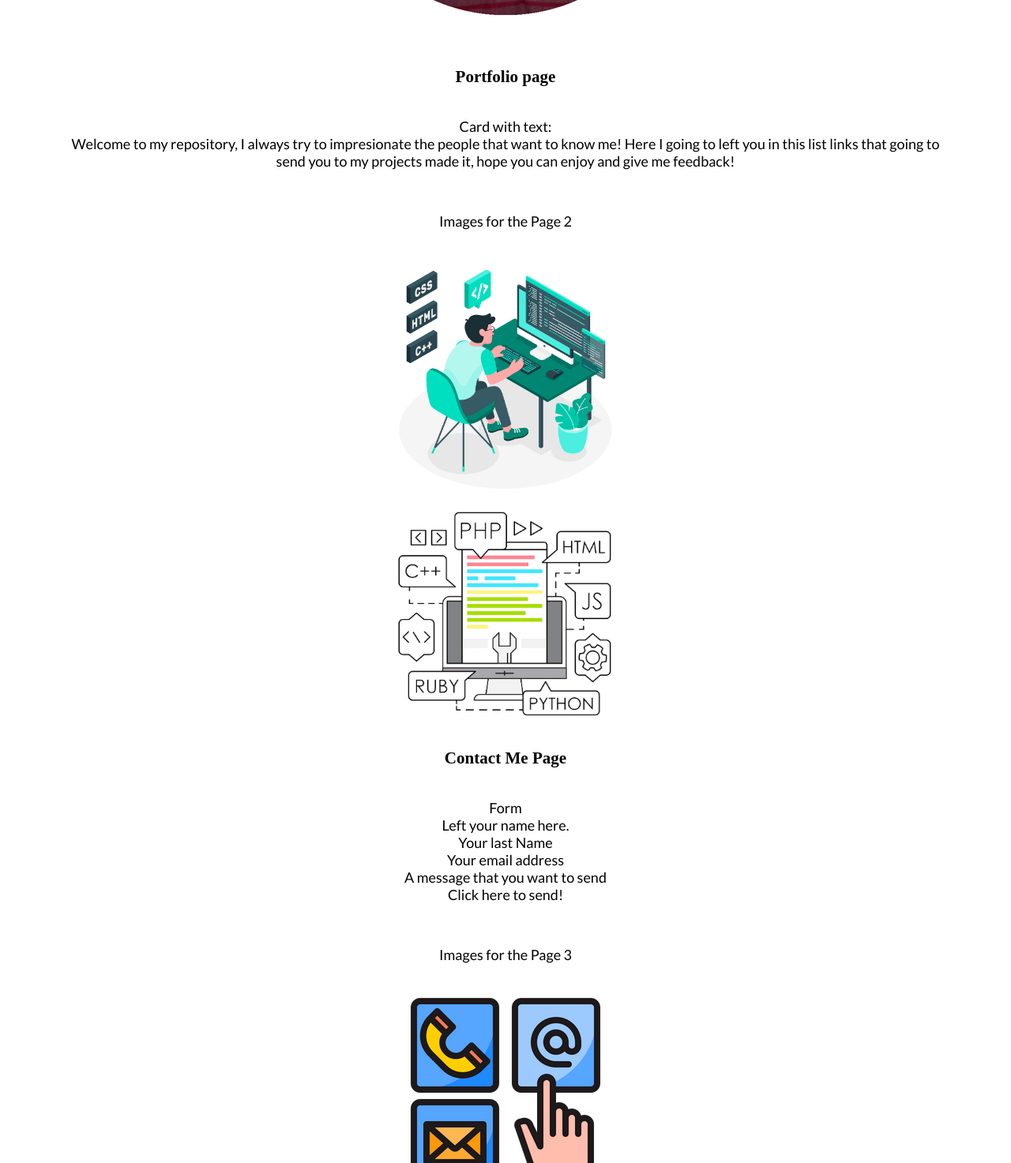
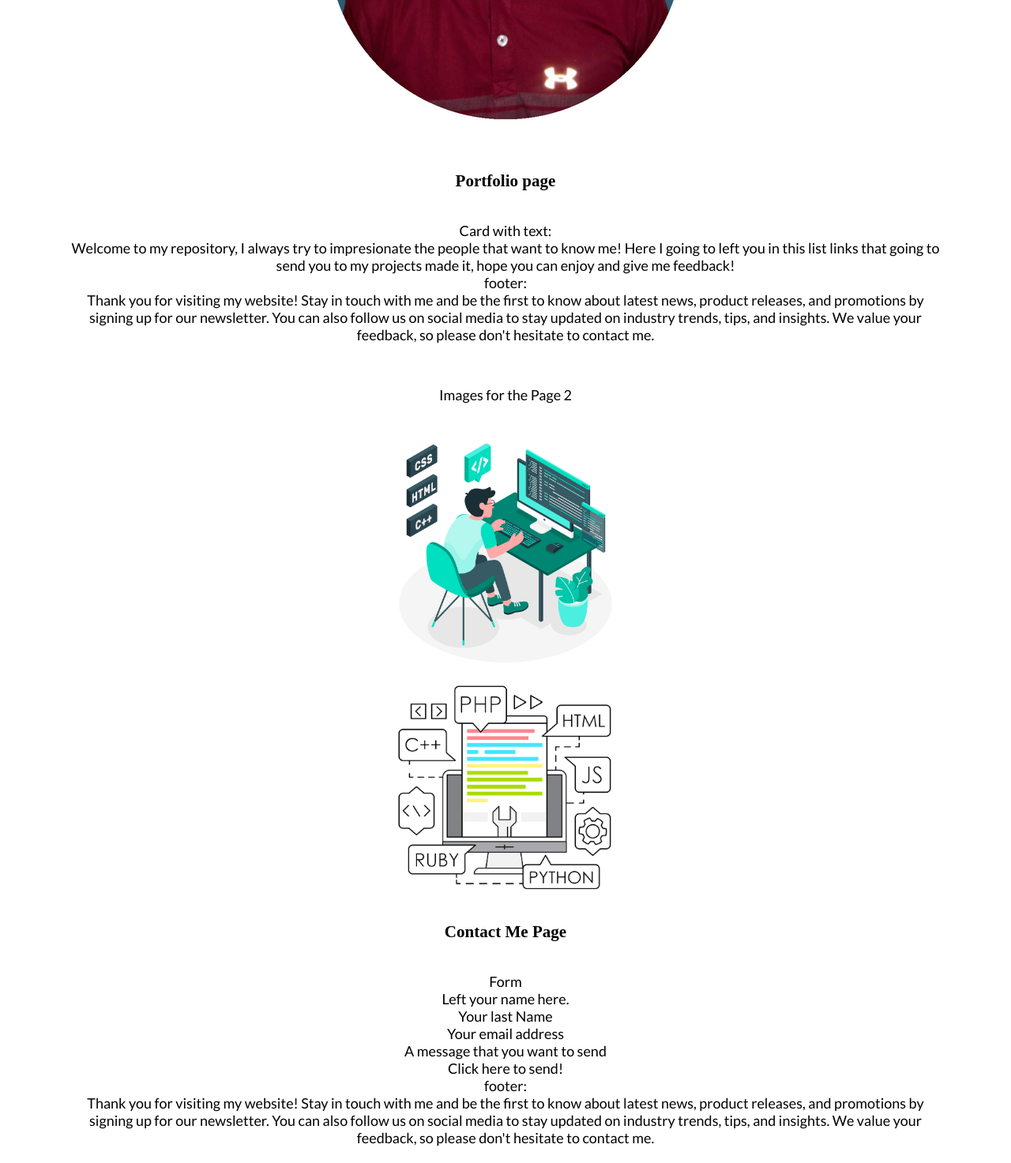
Before and after one commit to alejandrodm19/WDD130, a plain HTML site: page portfolio/site-plan.html in a window 1280 px wide. Shown: the part 3760-5233 px from the top of the page at 79% size. Drawn offline with Linux system fonts and the light colour scheme; a web font is replaced by a local one.

Commit message:
More HTML

```diff
--- a/portfolio/site-plan.html
+++ b/portfolio/site-plan.html
@@ -127,8 +127,14 @@
         Content of the Home Page:
         Principal Card with text that says: Hi, I'm Alejandro Malvacias and I FrontEnd Developer, I have knowledge in HTML, CSS, JavaScript, TypeScript, Angular, React, and Python. I love building responsive and user-friendly web applications that solve real-world problems. With a strong passion for learning and an eye for detail, I am always eager to tackle new challenges and take my skills to the next level.
         <br>
+        I feel incredibly fortunate to have earned the opportunity to study software development at BYU-Idaho based on my English language skills and technical abilities.
+        <br>
         Card with 3 images:
         Home - Contact - Portfolio
+        <br>
+        footer:
+        <br>
+        Thank you for visiting my website! Stay in touch with me and be the first to know about latest news, product releases, and promotions by signing up for our newsletter. You can also follow us on social media to stay updated on industry trends, tips, and insights. We value your feedback, so please don't hesitate to contact me.
 
       </p>
       <p>Images for the Home page</p>
@@ -141,6 +147,10 @@
         Card with text:
         <br>
         Welcome to my repository, I always try to impresionate the people that want to know me! Here I going to left you in this list links that going to send you to my projects made it, hope you can enjoy and give me feedback!
+        <br>
+        footer:
+        <br>
+        Thank you for visiting my website! Stay in touch with me and be the first to know about latest news, product releases, and promotions by signing up for our newsletter. You can also follow us on social media to stay updated on industry trends, tips, and insights. We value your feedback, so please don't hesitate to contact me.
       </p>
       <p>Images for the Page 2</p>
         <img src="img/rsz_3426526.jpg" width="300px" height="300px" alt="image for page">
@@ -160,6 +170,10 @@
         A message that you want to send
         <br>
         Click here to send!
+        <br>
+        footer:
+        <br>
+        Thank you for visiting my website! Stay in touch with me and be the first to know about latest news, product releases, and promotions by signing up for our newsletter. You can also follow us on social media to stay updated on industry trends, tips, and insights. We value your feedback, so please don't hesitate to contact me.
       </p>
       <p>Images for the Page 3</p>
         <img src="img/rsz_communicate.png" alt="image for page3">
```
